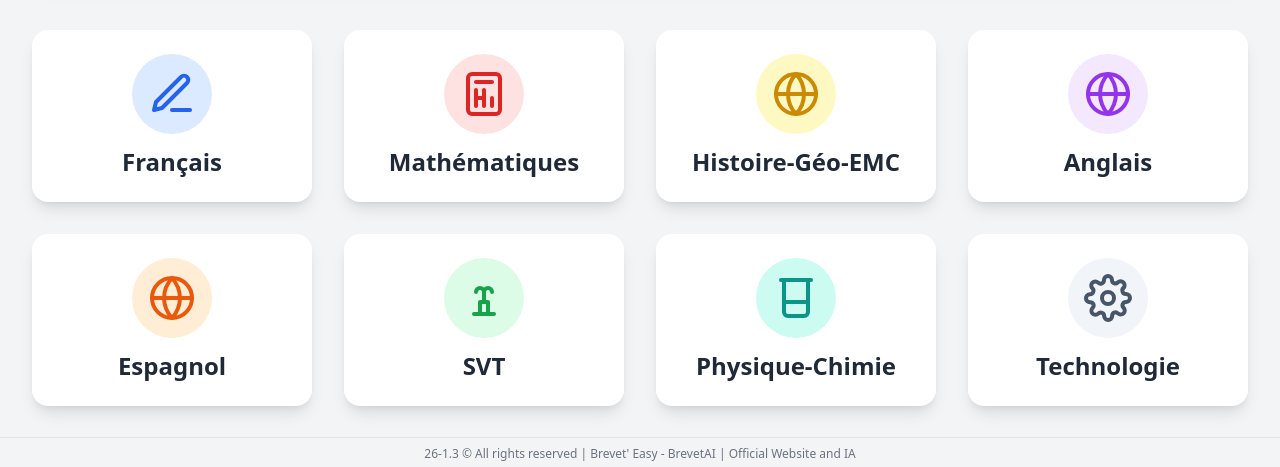
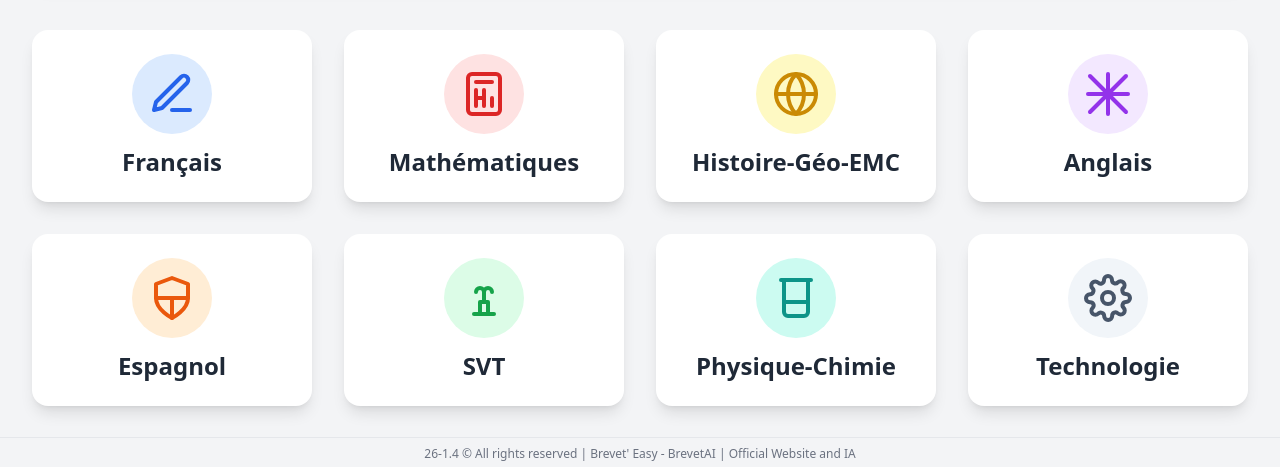
Before and after one commit to mAI-mAIPlatform/breveteasy-geministudio-off, a React (Vite) app: page / in a window 1280 px wide. Shown: the part 330-797 px from the top of the page. Built offline with nearby package versions, Linux system fonts and the light colour scheme; no server answers.

Commit message:
feat: Update subject icons and version number
Updates the icons for the Anglais and Espagnol subjects to more appropriate SVG representations. Also increments the minor version number in the footer from 1.3 to 1.4.

```diff
--- a/App.tsx
+++ b/App.tsx
@@ -299,7 +299,7 @@ const App: React.FC = () => {
            {renderView()}
            {view === 'home' && (
                 <footer className="fixed bottom-0 left-0 w-full bg-gray-100 dark:bg-gray-900 p-2 border-t border-gray-200 dark:border-gray-700 text-center text-xs text-gray-500 dark:text-gray-400">
-                    26-1.3 © All rights reserved | Brevet' Easy - BrevetAI | Official Website and IA
+                    26-1.4 © All rights reserved | Brevet' Easy - BrevetAI | Official Website and IA
                 </footer>
            )}
         </div>
--- a/constants.tsx
+++ b/constants.tsx
@@ -22,13 +22,13 @@ export const SUBJECTS: Subject[] = [
   },
    {
     name: "Anglais",
-    icon: <svg xmlns="http://www.w3.org/2000/svg" className="h-12 w-12" viewBox="0 0 24 24" fill="none" stroke="currentColor" strokeWidth="2" strokeLinecap="round" strokeLinejoin="round"><circle cx="12" cy="12" r="10"></circle><line x1="2" y1="12" x2="22" y2="12"></line><path d="M12 2a15.3 15.3 0 0 1 4 10 15.3 15.3 0 0 1-4 10 15.3 15.3 0 0 1-4-10 15.3 15.3 0 0 1 4-10z"></path></svg>,
+    icon: <svg xmlns="http://www.w3.org/2000/svg" className="h-12 w-12" viewBox="0 0 24 24" fill="none" stroke="currentColor" strokeWidth="2" strokeLinecap="round" strokeLinejoin="round"><path d="M12 2v20"/><path d="M2 12h20"/><path d="m3 3 18 18"/><path d="m21 3-18 18"/></svg>,
     color: "text-purple-600",
     bgColor: "bg-purple-100",
   },
   {
     name: "Espagnol",
-    icon: <svg xmlns="http://www.w3.org/2000/svg" className="h-12 w-12" viewBox="0 0 24 24" fill="none" stroke="currentColor" strokeWidth="2" strokeLinecap="round" strokeLinejoin="round"><circle cx="12" cy="12" r="10"></circle><line x1="2" y1="12" x2="22" y2="12"></line><path d="M12 2a15.3 15.3 0 0 1 4 10 15.3 15.3 0 0 1-4 10 15.3 15.3 0 0 1-4-10 15.3 15.3 0 0 1 4-10z"></path></svg>,
+    icon: <svg xmlns="http://www.w3.org/2000/svg" className="h-12 w-12" viewBox="0 0 24 24" fill="none" stroke="currentColor" strokeWidth="2" strokeLinecap="round" strokeLinejoin="round"><path d="M12 22s8-4 8-10V5l-8-3-8 3v7c0 6 8 10 8 10z"/><path d="M12 22V12"/><path d="M4 12h16"/></svg>,
     color: "text-orange-600",
     bgColor: "bg-orange-100",
   },
```
